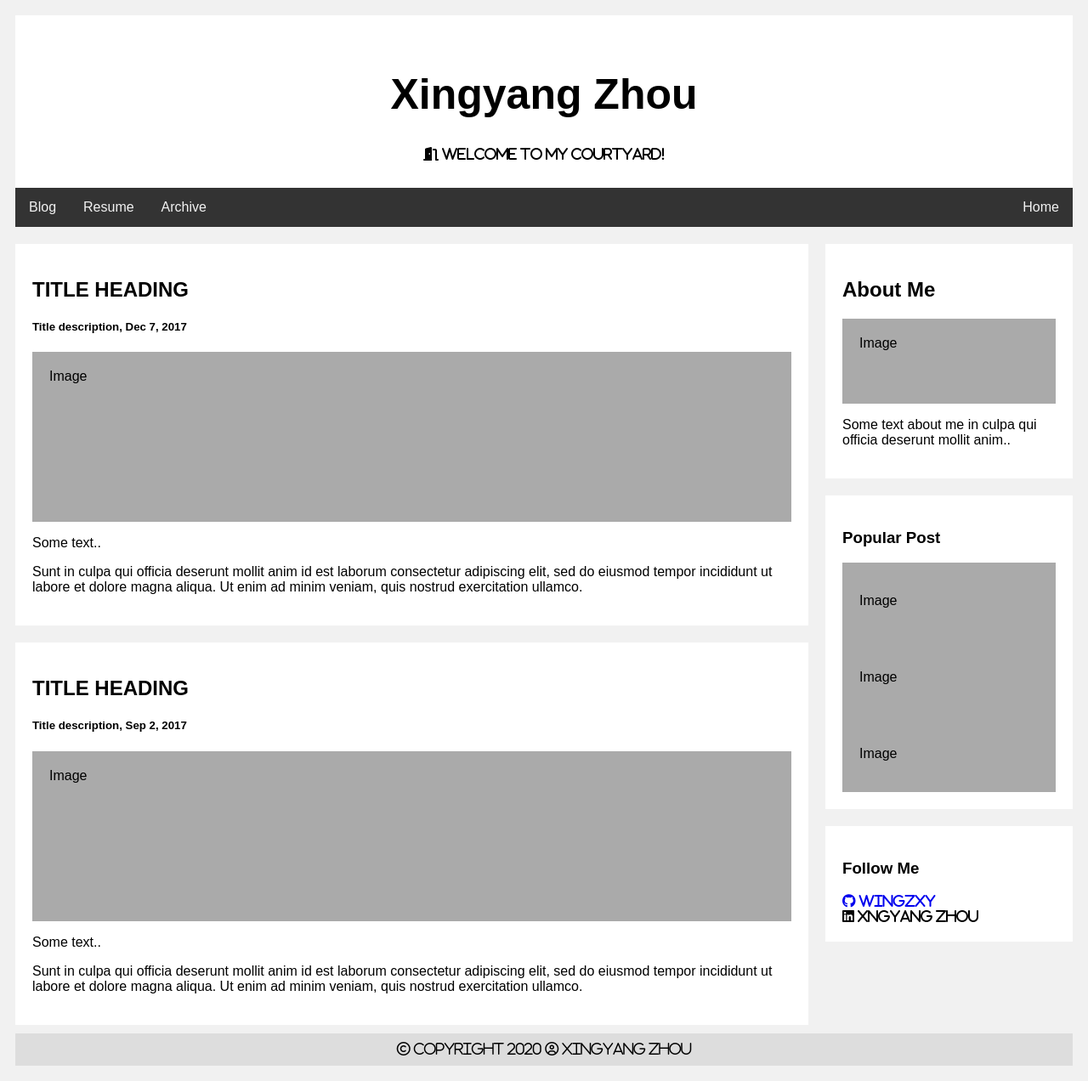
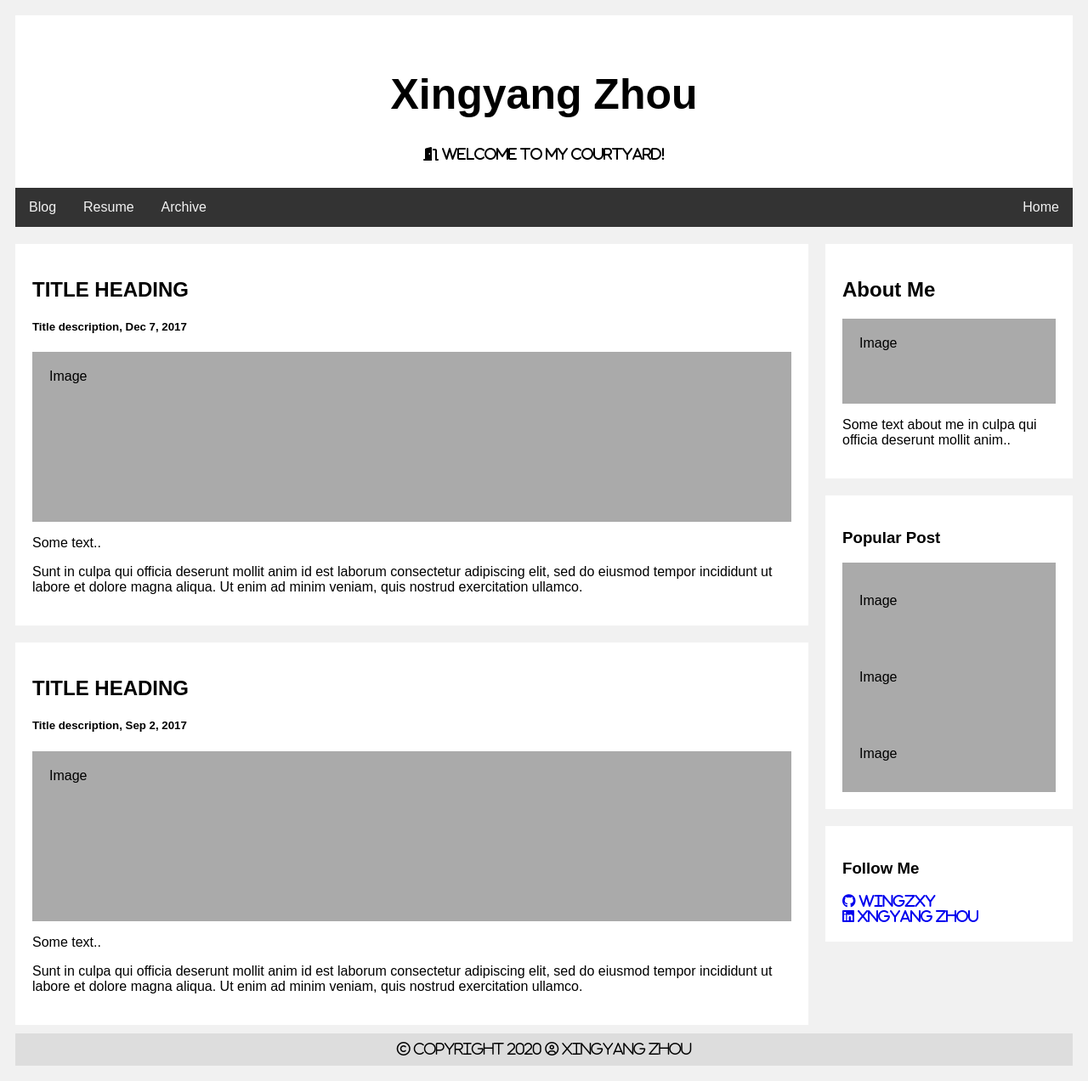
Before and after one commit to Wingzxy/Wingzxy.github.io, a Jekyll site: the page built from index.html, in a window 1280 px wide. Shown: the whole page at 85% size. Built offline with Jekyll 4.4.1, drawn with Linux system fonts in a browser that asks for light colours; nearby versions of some CDN libraries.

Commit message:
Update homepage.html

```diff
--- a/_layouts/homepage.html
+++ b/_layouts/homepage.html
@@ -52,7 +52,7 @@
     <div class="card">
       <h3>Follow Me</h3>
       <a href="https://github.com/Wingzxy"><i class="fab fa-github" > Wingzxy</i></a>
-      <i class="fab fa-linkedin" href="https://www.linkedin.com/in/xingyang-zhou-744a3915b/"> Xngyang Zhou</i>
+      <a href="https://www.linkedin.com/in/xingyang-zhou-744a3915b/"><i class="fab fa-linkedin"> Xngyang Zhou</i></a>
     </div>
   </div>
 </div>
```
